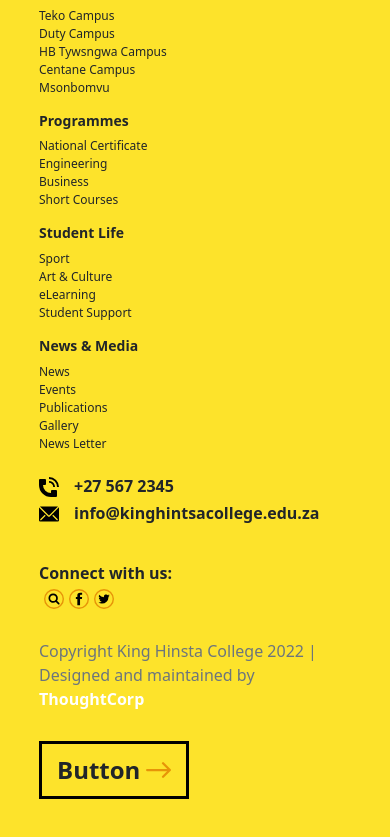
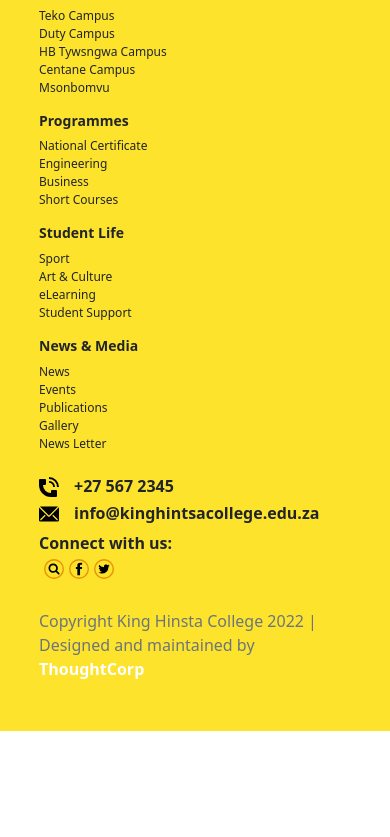
Before and after one commit to emmyobonyo/Frontend-Assignment, a React (Create React App) app: page / in a window 390 px wide. Shown: the part 5822-6659 px from the top of the page. After the commit the page ends 6553 px from the top, so only its background shows below. Built offline with nearby package versions, Linux system fonts and the light colour scheme; the HTML template or start-up script is replaced by a standard one.

Commit message:
build footer for mobile sccreens

```diff
--- a/src/App.css
+++ b/src/App.css
@@ -457,8 +457,4 @@ nav ul li.has__submenu:hover > ul {
   .footer__bottom {
     margin-top: 30px;
   }
-
-  .connect__with__us__section {
-    margin-top: 30px;
-  }
 }
--- a/src/components/Footer.js
+++ b/src/components/Footer.js
@@ -1,5 +1,4 @@
 import React from "react";
-import Button from "./Button";
 
 function Footer() {
   return (
@@ -96,11 +95,14 @@ function Footer() {
           </div>
         </div>
         <div className="d-flex-column d-md-flex align-items-center justify-content-between footer__bottom">
-          <p class="mb-0 text-secondary copyrite__paragraph">
+          <p class="mb-0 text-secondary">
             Copyright King Hinsta College 2022 | Designed and maintained by
             <span class="text-white fw-bold"> ThoughtCorp</span>
           </p>
-          <Button />
+          <div className="d-none d-md-flex justify-content-between banner__button">
+            <span>Apply Now</span>
+            <img src="./assets/arrow-button.svg" />
+          </div>
         </div>
       </div>
     </div>
```
